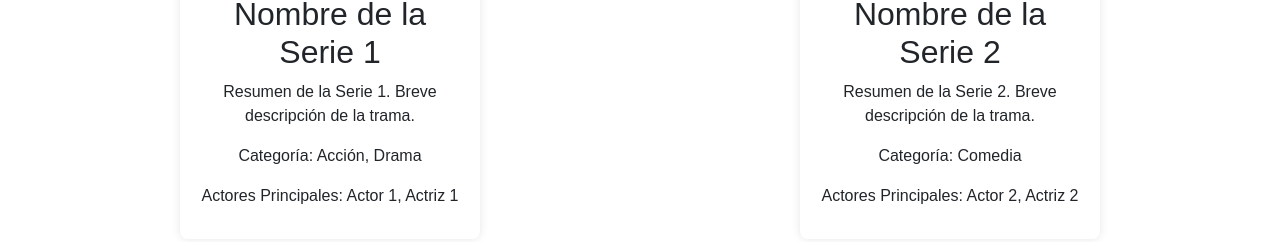
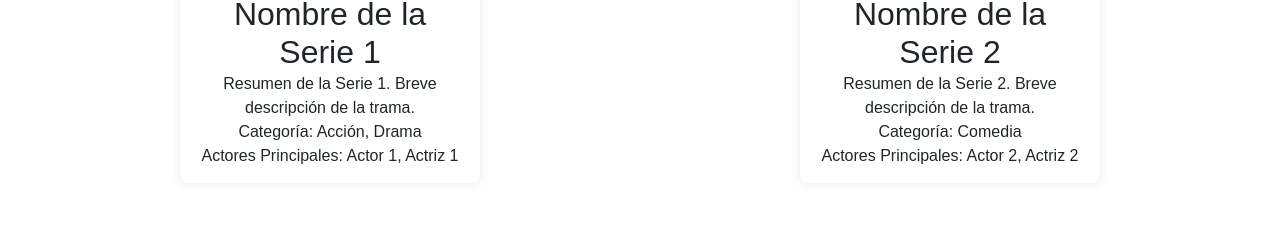
Before and after one commit to Jsanjuan23/Rubrica_corte_1_2, a React (Create React App) app: page / in a window 1280 px wide. Shown: the part 390-632 px from the top of the page. Built offline with nearby package versions, Linux system fonts and the light colour scheme.

Commit message:
mas estilos

```diff
--- a/src/Principal.jsx
+++ b/src/Principal.jsx
@@ -32,10 +32,10 @@ const Principal = () => {
           {seriesData.map(series => (
             <div key={series.id} style={{ width: '300px', margin: '20px', padding: '15px', borderRadius: '8px', boxShadow: '0 0 10px rgba(0, 0, 0, 0.1)' }}>
               <img src={series.image} alt={`Portada ${series.name}`} style={{ width: '100%', height: '200px', objectFit: 'cover', borderRadius: '8px', marginBottom: '10px' }} />
-              <h2>{series.name}</h2>
-              <p>{series.summary}</p>
-              <p>Categoría: {series.category}</p>
-              <p>Actores Principales: {series.actors}</p>
+              <h2 style={{ margin: '0' }}>{series.name}</h2>
+              <p style={{ margin: '0' }}>{series.summary}</p>
+              <p style={{ margin: '0' }}>Categoría: {series.category}</p>
+              <p style={{ margin: '0' }}>Actores Principales: {series.actors}</p>
             </div>
           ))}
         </section>
```
